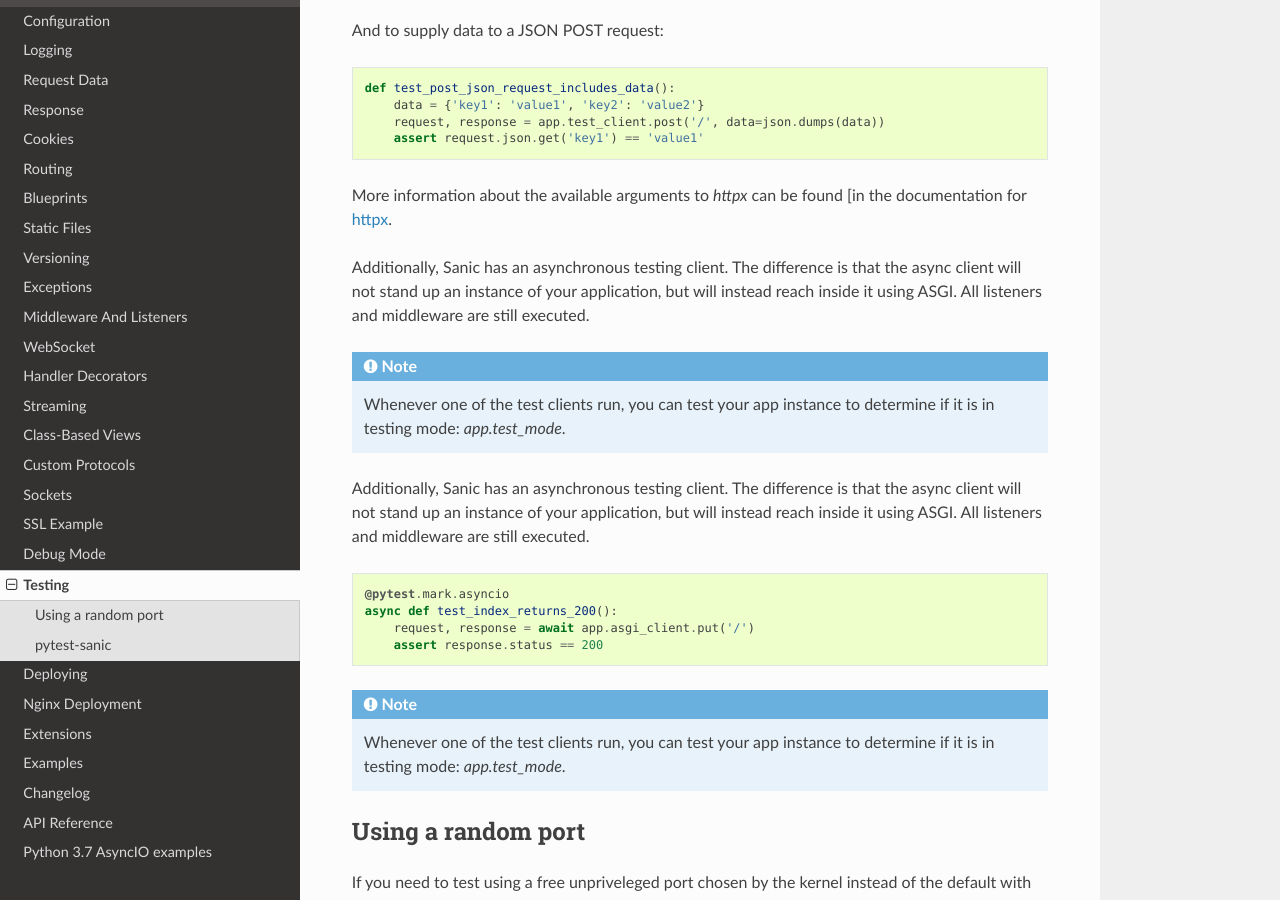
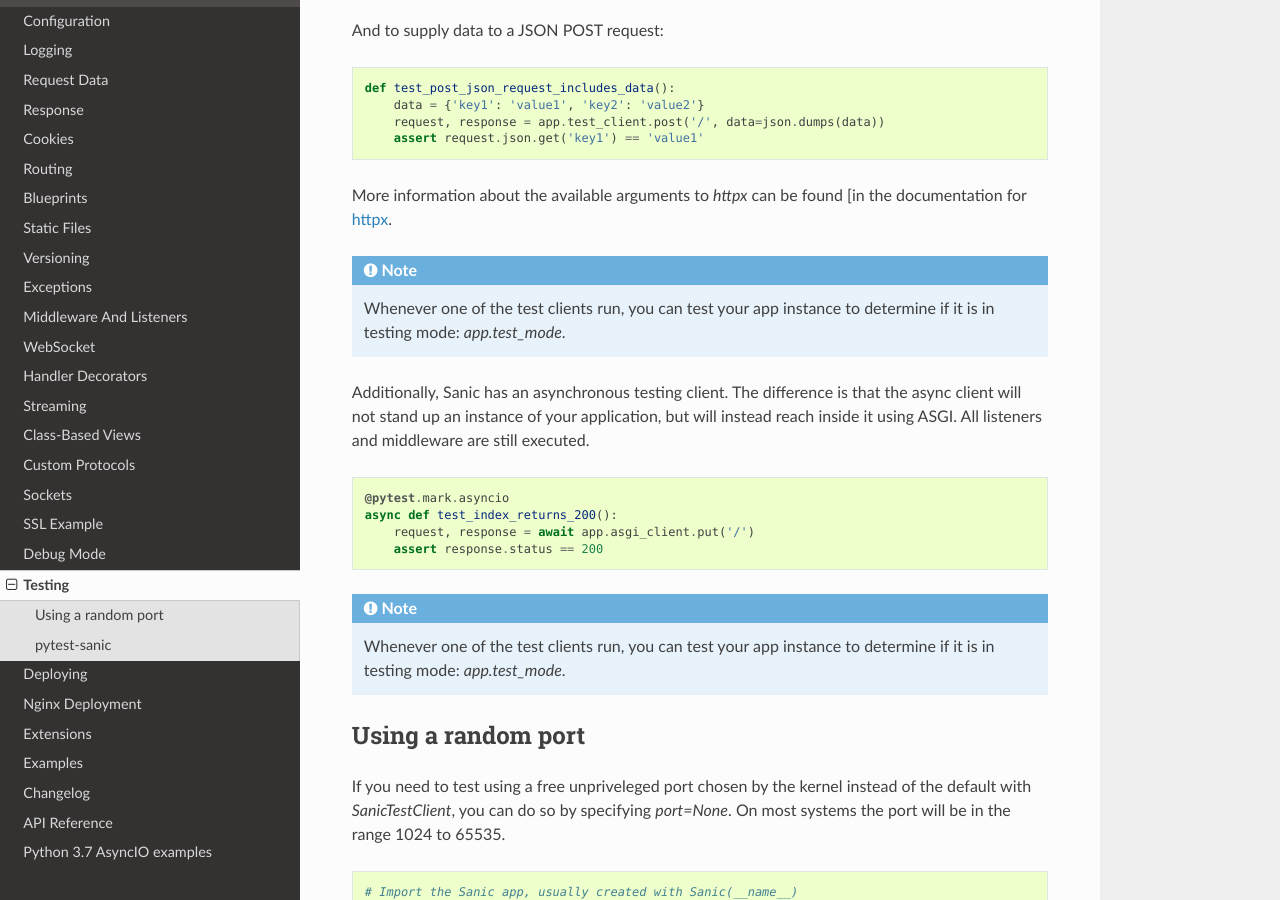
Before and after one commit to MalaBIna/helppier, a Sphinx documentation site: the page built from docs/sanic/testing.rst, in a window 1280 px wide and 900 px high, scrolled down 1052 px. Built offline with Sphinx 7.4.7 and the Read the Docs theme 2.0.0, drawn with Linux system fonts in a browser that asks for light colours.

Commit message:
Remove duplicate contents in document
Since the contents of line 61 and line 75 of the 'testing' document are
duplicated, the content of line 61 is removed for context.

Signed-off-by: sinabeuro <ican312@hanmail.net>

```diff
--- a/docs/sanic/testing.rst
+++ b/docs/sanic/testing.rst
@@ -57,10 +57,6 @@ And to supply data to a JSON POST request:
 More information about
 the available arguments to `httpx` can be found
 [in the documentation for `httpx <https://www.encode.io/httpx/>`_.
-
-Additionally, Sanic has an asynchronous testing client. The difference is that the async client will not stand up an
-instance of your application, but will instead reach inside it using ASGI. All listeners and middleware are still
-executed.
 
 .. code-block:: python
     @pytest.mark.asyncio
```
